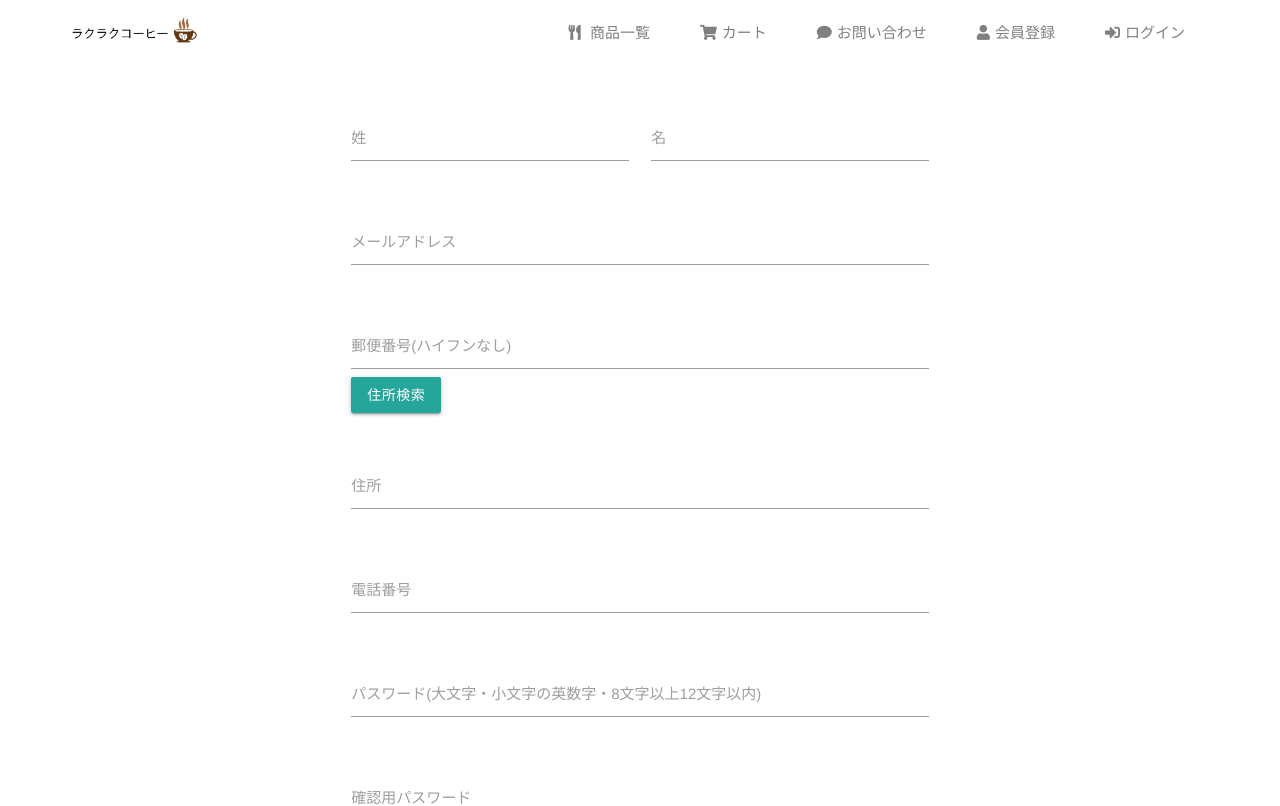
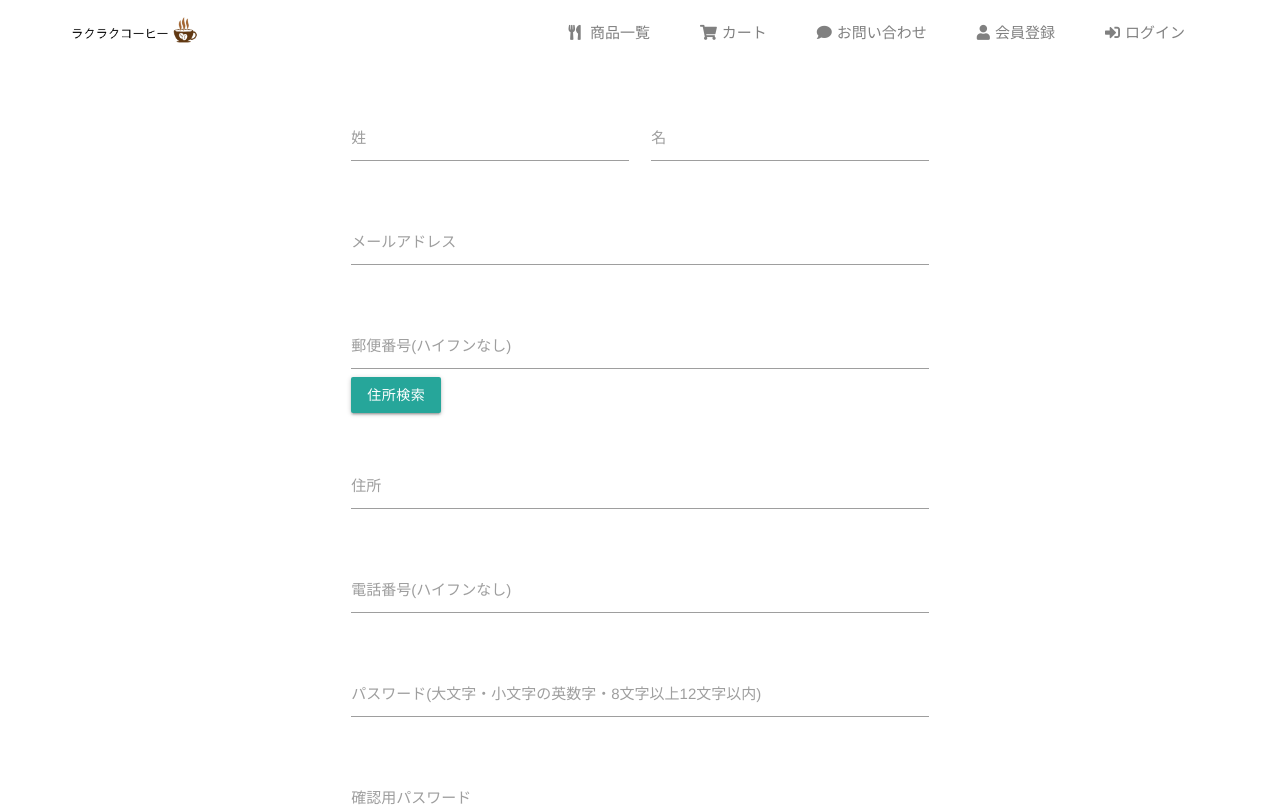
Before and after one commit to kosuke-17/ec-202110c, a Vue app: page /registerUser in a window 1280 px wide. Shown: the top 806 px of the page. Built offline with nearby package versions, Linux system fonts and the light colour scheme.

Commit message:
ユーザー登録画面内の電話番号と郵便番号の入力欄には数字しか入力できないよう修正

```diff
--- a/src/views/RegisterUser.vue
+++ b/src/views/RegisterUser.vue
@@ -41,7 +41,13 @@
         <div class="row">
           <div class="error">{{ errorOfZipcode }}</div>
           <div class="input-field col s12">
-            <input id="zipcode" type="text" maxlength="7" v-model="zipcode" />
+            <input
+              id="zipcode"
+              type="number"
+              v-model="zipcode"
+              oninput="javascript:if(this.value.length > this.maxLength) this.value = this.value.slice(0, this.maxLength);"
+              maxlength="7"
+            />
             <label for="zipcode">郵便番号(ハイフンなし)</label>
             <button class="btn" type="button" v-on:click="getAddressByZipCode">
               <span>住所検索</span>
@@ -58,8 +64,14 @@
         <div class="row">
           <div class="error">{{ errorOfTelephone }}</div>
           <div class="input-field col s12">
-            <input id="tel" type="tel" v-model="telephone" />
-            <label for="tel">電話番号</label>
+            <input
+              id="tel"
+              type="number"
+              v-model="telephone"
+              oninput="javascript:if(this.value.length > this.maxLength) this.value = this.value.slice(0, this.maxLength);"
+              maxlength="14"
+            />
+            <label for="tel">電話番号(ハイフンなし)</label>
           </div>
         </div>
         <div class="row">
@@ -335,4 +347,10 @@ export default class RegisterUser extends Vue {
 .error {
   color: red;
 }
+
+input[type="number"]::-webkit-outer-spin-button,
+input[type="number"]::-webkit-inner-spin-button {
+  -webkit-appearance: none;
+  margin: 0;
+}
 </style>
```
